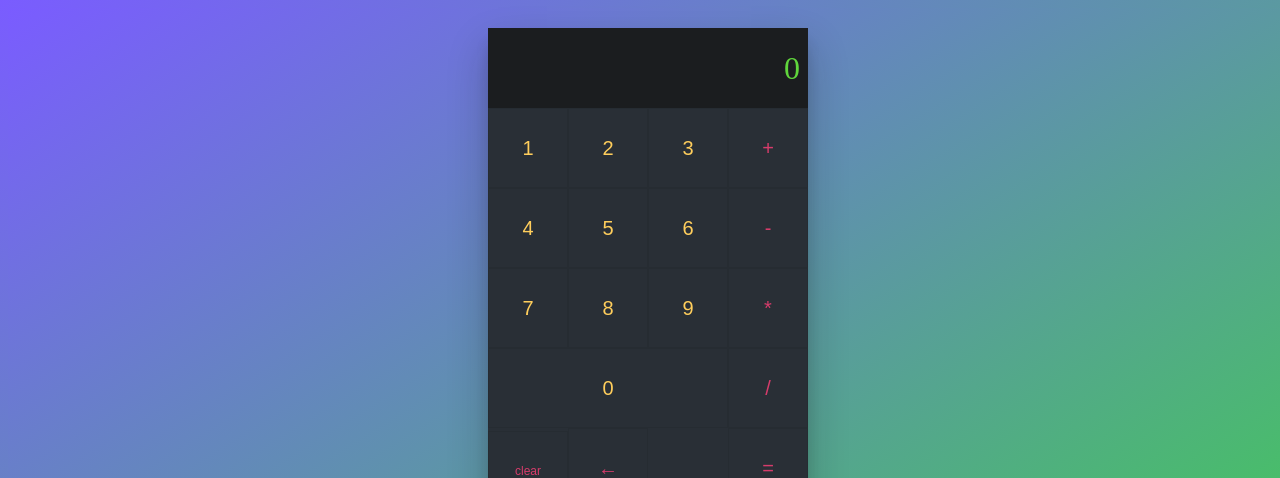
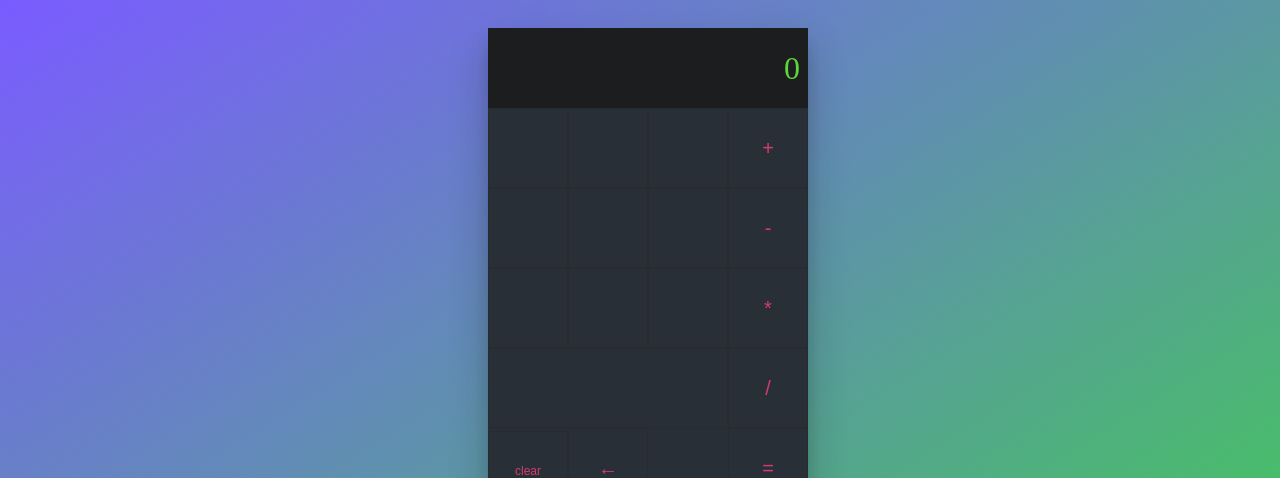
Before and after one commit to KraySe/calc-app, a React (Create React App) app: page / in a window 1280 px wide. Shown: the top 478 px of the page. Built offline with nearby package versions, Linux system fonts and the light colour scheme.

Commit message:
Numbers component

```diff
--- a/src/App.jsx
+++ b/src/App.jsx
@@ -1,27 +1,14 @@
 import React from 'react';
 import Result from "./components/Result";
-import Button from "./components/Button";
+import Numbers from "./components/Numbers";
 import './App.css';
 import MathOperations from './components/MathOperations';
 import Functions from './components/Functions';
 
-const App = () => {
-
-    const clickHandlerFunction = text => {
-        console.log('parent', text)
-    };
-
-    console.log('Render App');
-    return (
+const App = () => (
     <main className='react-calculator'>
         <Result value={"0"} />
-            <div className="numbers">
-                {[...Array(10)].map((v, i) => {
-                    const num = i + 1;
-                    const numAdapted = num == 10 ? 0 : num;
-                    return (<Button key={i} text={numAdapted.toString()} clickHandler={clickHandlerFunction} />)
-                })}
-            </div>
+        <Numbers onClickNumber={number => console.log('number: ', number)} />
         <Functions
             onContentClear={
                 () => console.log('content clear')
@@ -40,7 +27,7 @@ const App = () => {
         />
     </main>
 )
-}
+
 
 
 export default App;
--- /dev/null
+++ b/src/components/Numbers.jsx
@@ -0,0 +1,24 @@
+import React from 'react';
+import PropTypes from 'prop-types';
+import Button from './Button';
+
+const Numbers = ({onClickNumber}) => (
+    <section className="numbers">
+        <Button text="" clickHandler={onClickNumber} />
+        <Button text="" clickHandler={onClickNumber} />
+        <Button text="" clickHandler={onClickNumber} />
+        <Button text="" clickHandler={onClickNumber} />
+        <Button text="" clickHandler={onClickNumber} />
+        <Button text="" clickHandler={onClickNumber} />
+        <Button text="" clickHandler={onClickNumber} />
+        <Button text="" clickHandler={onClickNumber} />
+        <Button text="" clickHandler={onClickNumber} />
+        <Button text="" clickHandler={onClickNumber} />
+    </section>
+)
+
+Numbers.propTypes = {
+    onClickNumber: PropTypes.func.isRequired
+}
+
+export default Numbers;
```
Lines whose indentation alone changed are shown as unchanged.
